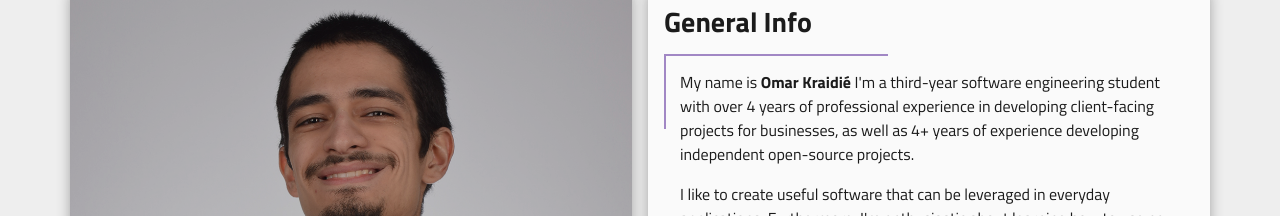
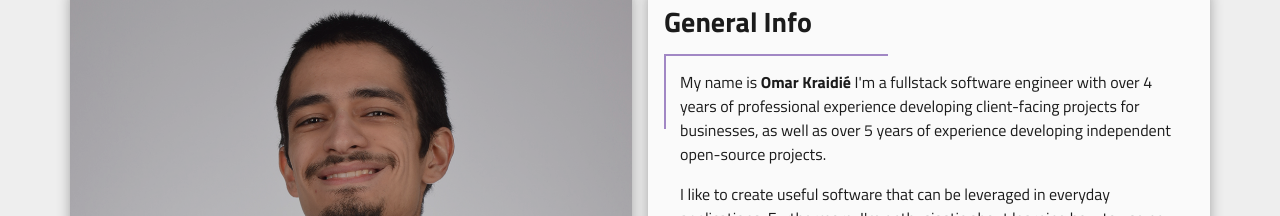
Before and after one commit to 0mppula/portfolio-web-app, a React (Create React App) app: page /about in a window 1280 px wide. Shown: the part 221-437 px from the top of the page. Built offline with nearby package versions, Linux system fonts and the light colour scheme; no server answers.

Commit message:
Updated about me

```diff
--- a/src/pages/About.jsx
+++ b/src/pages/About.jsx
@@ -51,9 +51,9 @@ const About = () => {
 						<h2>General Info</h2>
 						<div>
 							<p>
-								My name is <b>Omar Kraidié</b> I'm a third-year software engineering
-								student with over 4 years of professional experience in developing
-								client-facing projects for businesses, as well as 4+ years of
+								My name is <b>Omar Kraidié</b> I'm a fullstack software engineer
+								with over 4 years of professional experience developing
+								client-facing projects for businesses, as well as over 5 years of
 								experience developing independent open-source projects.
 							</p>
 							<p>
```
